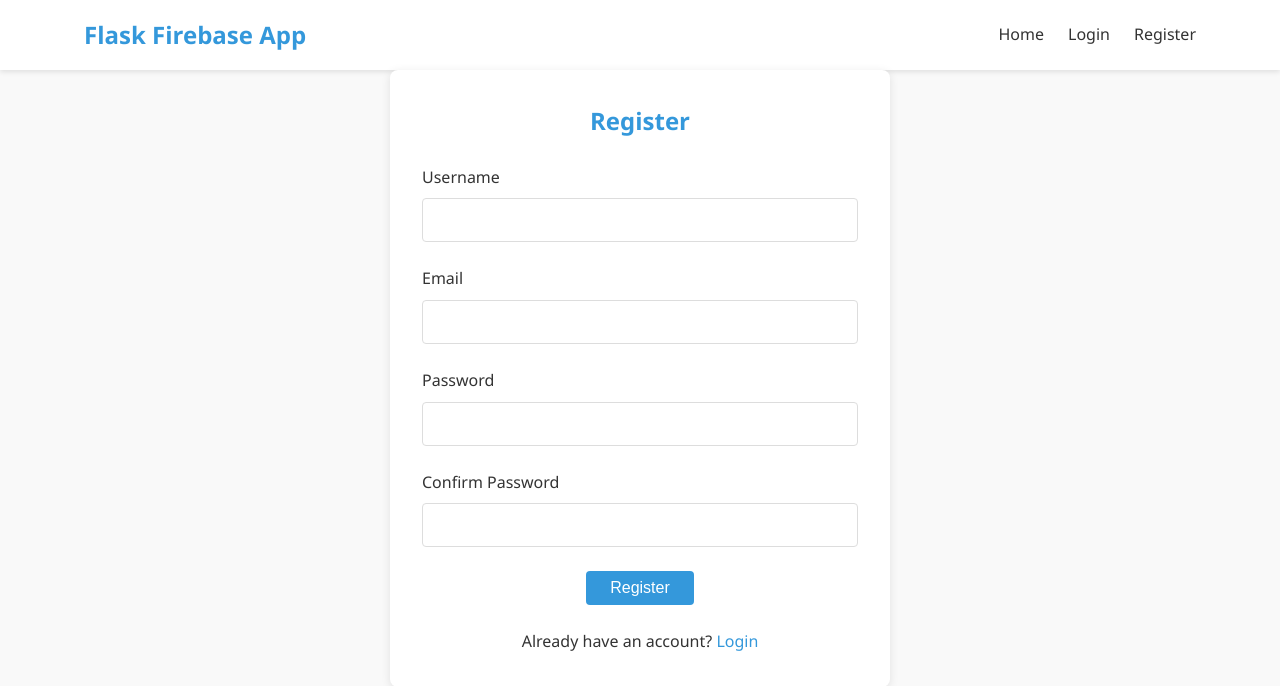
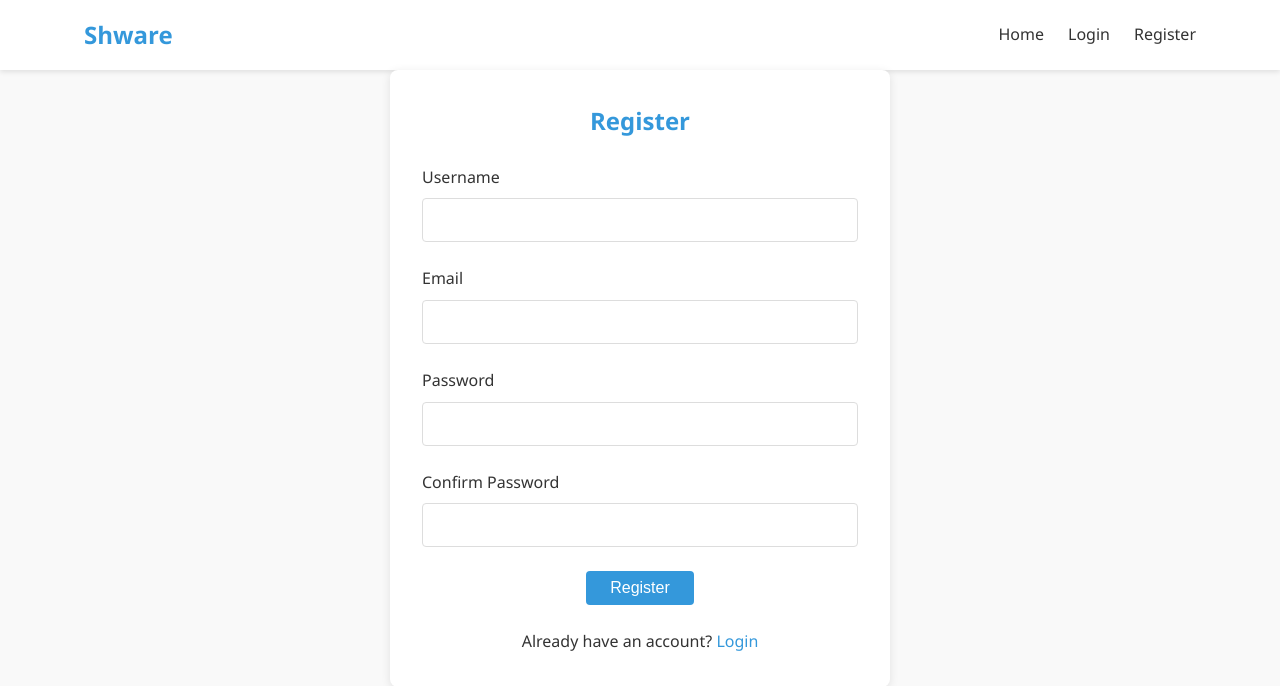
Before and after one commit to BuiTanDung-DVV/Shware, a Flask app: page /register in a window 1280 px wide. Shown: the top 686 px of the page. Run offline with Flask 3, Linux system fonts and the light colour scheme.

Commit message:
Update titles in templates to reflect application name "Shware"

```diff
--- a/app/templates/base.html
+++ b/app/templates/base.html
@@ -4,13 +4,16 @@
     <meta charset="UTF-8" />
     <meta name="viewport" content="width=device-width, initial-scale=1.0" />
     <title>{% block title %}Shware{% endblock %}</title>
-  <link rel="stylesheet" href="{{ url_for('static', filename='style.css') }}" />
+    <link
+      rel="stylesheet"
+      href="{{ url_for('static', filename='style.css') }}"
+    />
   </head>
   <body>
     <!-- Header -->
     <header>
       <div class="container">
-      <h1>Flask Firebase App</h1>
+        <h1>Shware</h1>
 
         <!-- Navigation bar -->
         <nav>
@@ -20,7 +23,9 @@
 
             {% if current_user.is_authenticated %}
             <!-- Links shown only when user is logged in -->
-            <li><a href="{{ url_for('dashboard.dashboard') }}">Dashboard</a></li>
+            <li>
+              <a href="{{ url_for('dashboard.dashboard') }}">Dashboard</a>
+            </li>
             <li><a href="{{ url_for('files.list_files') }}">Files</a></li>
             <li><a href="{{ url_for('upload.upload_file') }}">Upload</a></li>
             <li><a href="{{ url_for('dashboard.dashboard') }}">Profile</a></li>
@@ -37,17 +42,14 @@
 
     <!-- Main content -->
     <main class="container">
-    {% with messages = get_flashed_messages(with_categories=true) %}
-      {% if messages %}
+      {% with messages = get_flashed_messages(with_categories=true) %} {% if
+      messages %}
       <div class="flashes">
         {% for category, message in messages %}
         <div class="flash {{ category }}">{{ message }}</div>
         {% endfor %}
       </div>
-      {% endif %}
-    {% endwith %}
-
-    {% block content %}{% endblock %}
+      {% endif %} {% endwith %} {% block content %}{% endblock %}
     </main>
 
     <!-- Footer -->
--- a/app/templates/login.html
+++ b/app/templates/login.html
@@ -1,5 +1,5 @@
-{% extends "base.html" %} {% block title %}Login | Flask Firebase App{% endblock
-%} {% block content %}
+{% extends "base.html" %} {% block title %}Login | Shware{% endblock %} {% block
+content %}
 <section class="auth-form">
   <h2>Login</h2>
   <form method="POST" action="{{ url_for('auth.login') }}">
--- a/app/templates/register.html
+++ b/app/templates/register.html
@@ -1,5 +1,5 @@
-{% extends 'base.html' %} {% block title %}Register | Flask Firebase App{%
-endblock %} {% block content %}
+{% extends 'base.html' %} {% block title %}Register | Shware{% endblock %} {%
+block content %}
 <section class="auth-form">
   <h2>Register</h2>
   <form method="post" action="{{ url_for('auth.register') }}">
```
Lines whose indentation alone changed are shown as unchanged.
